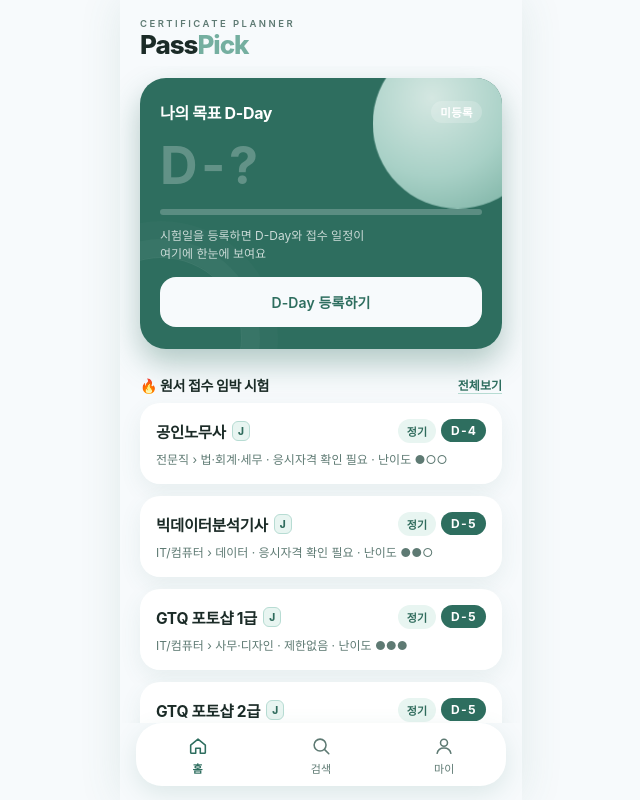
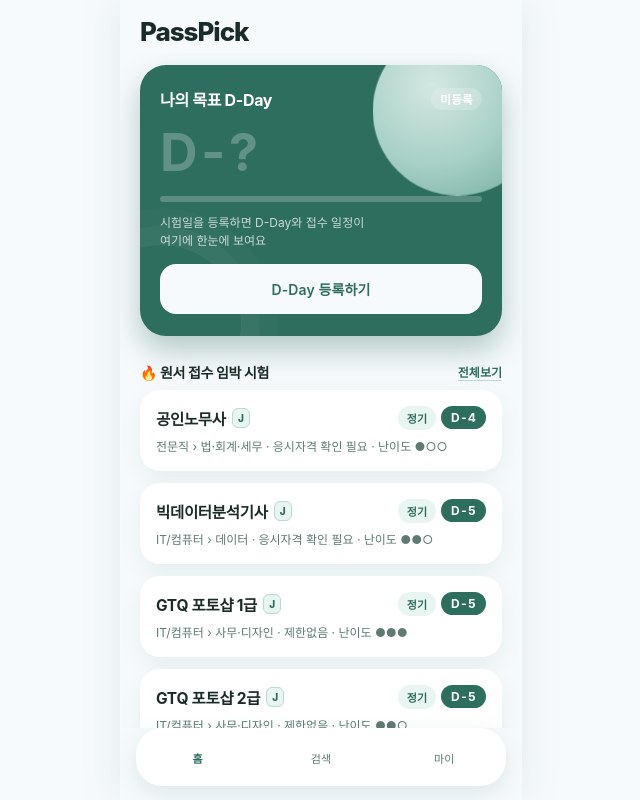
Before and after one commit to 24730029-desig/project, a plain HTML site: page index.html in a window 1280 px wide. Shown: the whole page, without its empty margins (319-959 px from the left). Drawn offline with Linux system fonts and the light colour scheme; no server answers; a web font is replaced by a local one.

Commit message:
Add files via upload

```diff
--- a/index.html
+++ b/index.html
@@ -3,19 +3,18 @@
 <head>
 <meta charset="UTF-8">
 <meta name="viewport" content="width=device-width, initial-scale=1, viewport-fit=cover">
-<meta name="theme-color" content="#F7FAFC">
 <title>PassPick · 자격증 시험 조건 탐색</title>
 <link rel="stylesheet" as="style" crossorigin href="https://cdn.jsdelivr.net/gh/orioncactus/pretendard@v1.3.9/dist/web/static/pretendard.min.css">
 <link rel="stylesheet" href="css/style.css">
 </head>
 <body>
 <div class="app">
-  <div class="top"><div class="eyebrow">CERTIFICATE PLANNER</div><div class="brand"><span class="b1">Pass</span><span class="b2">Pick</span></div></div>
+  <div class="top"><div class="brand">PassPick</div></div>
   <main id="pages"></main> <!-- pages/*.html 화면이 여기에 들어옵니다 -->
   <nav class="nav">
-    <button data-act="nav" data-v="home"><svg viewBox="0 0 24 24" aria-hidden="true"><path d="M4 11l8-6.5 8 6.5v8a1 1 0 0 1-1 1h-4.5v-5.5h-5V20H5a1 1 0 0 1-1-1z"/></svg><span>홈</span></button>
-    <button data-act="nav" data-v="list"><svg viewBox="0 0 24 24" aria-hidden="true"><circle cx="11" cy="11" r="6.5"/><path d="M16 16l4.5 4.5"/></svg><span>검색</span></button>
-    <button data-act="nav" data-v="my"><svg viewBox="0 0 24 24" aria-hidden="true"><circle cx="12" cy="8.5" r="3.8"/><path d="M4.5 20c.8-3.8 3.8-5.8 7.5-5.8s6.7 2 7.5 5.8"/></svg><span>마이</span></button>
+    <button data-act="nav" data-v="home">홈</button>
+    <button data-act="nav" data-v="list">검색</button>
+    <button data-act="nav" data-v="my">마이</button>
   </nav>
   <div id="modal"></div>
 </div>
@@ -26,6 +25,8 @@
 <script src="https://www.gstatic.com/firebasejs/10.14.1/firebase-firestore-compat.js"></script>
 <script src="js/firebase-config.js"></script>
 <script src="js/firebase-sync.js"></script>
+
+<!-- 기존 데이터 및 앱 로직 -->
 <script src="data/certificates.js"></script>
 <script src="js/app.js"></script>
 </body>
```
